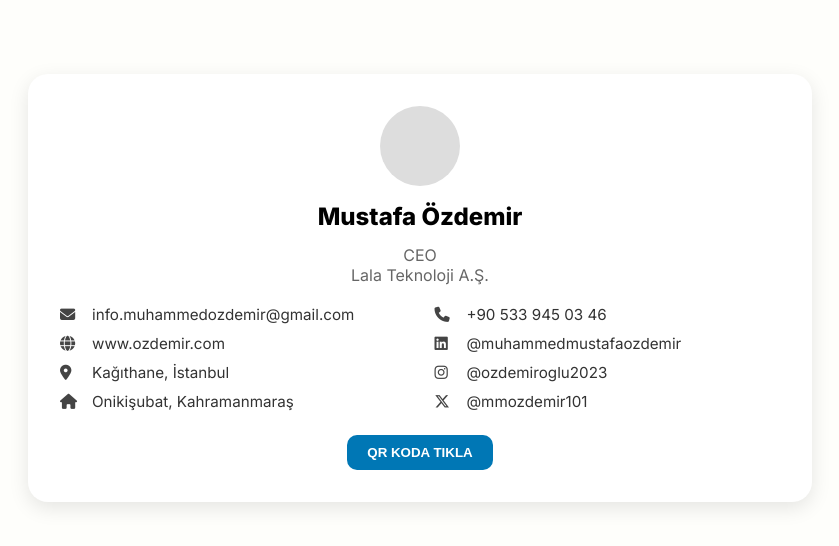
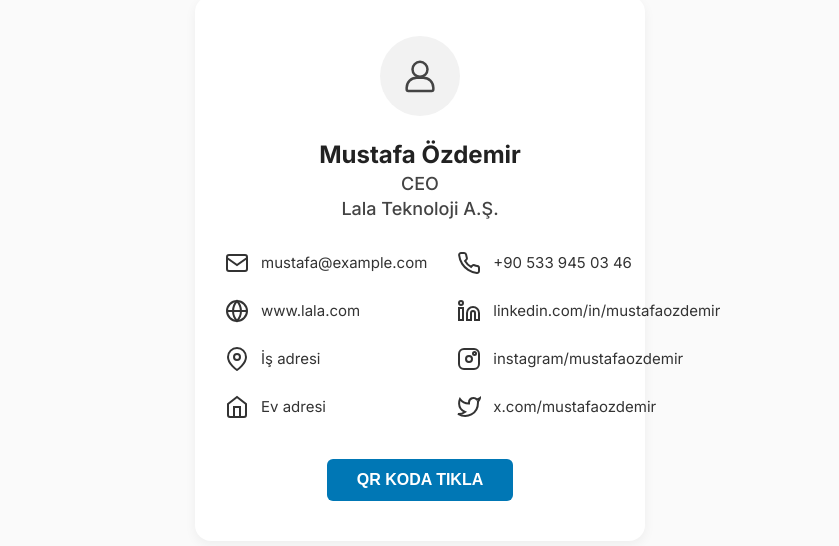
Before and after one commit to ozdemir1001/e-kartvizit, a plain HTML site: page index.html in a window 1280 px wide. Shown: the part 132-678 px from the top of the page, without its empty margins (220-1059 px from the left). Drawn offline with Linux system fonts and the light colour scheme.

Commit message:
Update index.html

```diff
--- a/index.html
+++ b/index.html
@@ -4,154 +4,291 @@
   <meta charset="UTF-8">
   <meta name="viewport" content="width=device-width, initial-scale=1.0">
   <title>Mustafa Özdemir | CEO</title>
-  <link href="https://fonts.googleapis.com/css2?family=Inter:wght@400;600;800&display=swap" rel="stylesheet">
-  <script src="https://kit.fontawesome.com/a076d05399.js" crossorigin="anonymous"></script>
+  <link href="https://fonts.googleapis.com/css2?family=Inter:wght@400;500;600;700&display=swap" rel="stylesheet">
   <style>
+    * {
+      margin: 0;
+      padding: 0;
+      box-sizing: border-box;
+    }
+
     body {
-      margin: 0;
       font-family: 'Inter', sans-serif;
-      background-color: #fefefb;
+      background-color: #fafafa;
       display: flex;
       justify-content: center;
       align-items: center;
       min-height: 100vh;
-      padding: 20px;
+      padding: 16px;
     }
-    .card {
+
+    .card-container {
       background: white;
-      padding: 32px;
-      border-radius: 20px;
-      box-shadow: 0 6px 20px rgba(0,0,0,0.1);
+      border-radius: 16px;
+      box-shadow: 0 4px 12px rgba(0,0,0,0.05);
       width: 100%;
-      max-width: 720px;
-      text-align: center;
+      max-width: 450px;
+      padding: 40px 30px;
+      margin: 0 auto;
     }
+
     .avatar {
       width: 80px;
       height: 80px;
-      background-color: #ddd;
+      background-color: #f2f2f2;
       border-radius: 50%;
-      margin: 0 auto 16px;
+      margin: 0 auto 24px;
+      display: flex;
+      align-items: center;
+      justify-content: center;
     }
-    h1 {
-      font-size: 1.5rem;
+
+    .avatar-icon {
+      width: 40px;
+      height: 40px;
+      color: #444;
+    }
+
+    .name {
+      font-size: 24px;
       font-weight: 700;
+      text-align: center;
+      color: #222;
       margin-bottom: 4px;
     }
-    h2 {
-      font-size: 1rem;
+
+    .title {
+      font-size: 18px;
       font-weight: 500;
-      color: #666;
-      margin-bottom: 16px;
+      text-align: center;
+      color: #444;
+      margin-bottom: 4px;
     }
+
+    .company {
+      font-size: 18px;
+      font-weight: 500;
+      text-align: center;
+      color: #444;
+      margin-bottom: 32px;
+    }
+
     .info-grid {
-      display: flex;
-      flex-direction: column;
-      gap: 10px;
-      margin-top: 20px;
-      text-align: left;
+      display: grid;
+      grid-template-columns: 1fr 1fr;
+      column-gap: 30px;
+      row-gap: 24px;
     }
-    .info-row {
-      display: flex;
-      justify-content: space-between;
-      flex-wrap: wrap;
-      gap: 10px;
-    }
+
     .info-item {
       display: flex;
       align-items: center;
-      font-size: 0.95rem;
+    }
+
+    .icon {
+      min-width: 24px;
+      width: 24px;
+      margin-right: 12px;
       color: #333;
-      width: 48%;
-      word-break: break-word;
     }
-    .info-item i {
-      min-width: 24px;
-      margin-right: 8px;
-      color: #444;
+
+    .info-text {
+      font-size: 15px;
+      color: #333;
+      white-space: nowrap;
+      overflow: hidden;
+      text-overflow: ellipsis;
     }
+
     a {
-      color: #333;
+      color: inherit;
       text-decoration: none;
     }
-    a:hover {
-      text-decoration: underline;
-    }
+
     .qr-button {
-      margin-top: 24px;
-      padding: 10px 20px;
+      display: block;
+      width: max-content;
+      margin: 40px auto 0;
+      padding: 12px 30px;
       background-color: #0077b5;
       color: white;
       border: none;
-      border-radius: 10px;
+      border-radius: 6px;
       font-weight: 600;
+      font-size: 16px;
       cursor: pointer;
+      text-transform: uppercase;
     }
+
     .qr-modal {
       display: none;
       position: fixed;
-      top: 0; left: 0;
-      width: 100vw;
-      height: 100vh;
-      background: rgba(0,0,0,0.6);
+      top: 0;
+      left: 0;
+      width: 100%;
+      height: 100%;
+      background-color: rgba(0,0,0,0.7);
+      z-index: 100;
       justify-content: center;
       align-items: center;
     }
-    .qr-content {
-      background: #fff;
+
+    .qr-modal-content {
+      background-color: white;
       padding: 24px;
-      border-radius: 16px;
+      border-radius: 12px;
       text-align: center;
     }
-    .qr-content img {
-      width: 150px;
-      height: 150px;
+
+    .qr-modal-content img {
+      width: 200px;
+      height: 200px;
+      margin-bottom: 16px;
     }
 
+    .close-button {
+      background-color: #f2f2f2;
+      border: none;
+      padding: 8px 16px;
+      border-radius: 4px;
+      cursor: pointer;
+      font-weight: 500;
+    }
+
+    /* Media query for mobile devices */
     @media (max-width: 600px) {
-      .info-row {
-        flex-direction: column;
-        gap: 6px;
+      .info-grid {
+        grid-template-columns: 1fr;
+        gap: 20px;
       }
-      .info-item {
+
+      .card-container {
+        padding: 30px 20px;
+      }
+
+      .qr-button {
         width: 100%;
       }
     }
   </style>
 </head>
 <body>
-  <div class="card">
-    <div class="avatar"></div>
-    <h1>Mustafa Özdemir</h1>
-    <h2>CEO<br>Lala Teknoloji A.Ş.</h2>
+  <div class="card-container">
+    <div class="avatar">
+      <svg class="avatar-icon" viewBox="0 0 24 24" fill="none" stroke="currentColor" stroke-width="1.5">
+        <circle cx="12" cy="8" r="4.5"/>
+        <path d="M20 19v1a1 1 0 01-1 1H5a1 1 0 01-1-1v-1a6 6 0 016-6h4a6 6 0 016 6z"/>
+      </svg>
+    </div>
+
+    <h1 class="name">Mustafa Özdemir</h1>
+    <h2 class="title">CEO</h2>
+    <div class="company">Lala Teknoloji A.Ş.</div>
 
     <div class="info-grid">
-      <div class="info-row">
-        <div class="info-item"><i class="fas fa-envelope"></i><a href="mailto:info.muhammedozdemir@gmail.com">info.muhammedozdemir@gmail.com</a></div>
-        <div class="info-item"><i class="fas fa-phone"></i><a href="tel:+905339450346">+90 533 945 03 46</a></div>
+      <div class="info-item">
+        <svg class="icon" viewBox="0 0 24 24" fill="none" stroke="currentColor" stroke-width="2">
+          <rect x="2" y="4" width="20" height="16" rx="2"/>
+          <path d="M22 7L12 14L2 7"/>
+        </svg>
+        <span class="info-text">
+          <a href="mailto:info.muhammedozdemir@gmail.com">mustafa@example.com</a>
+        </span>
       </div>
-      <div class="info-row">
-        <div class="info-item"><i class="fas fa-globe"></i><a href="https://www.ozdemir.com" target="_blank">www.ozdemir.com</a></div>
-        <div class="info-item"><i class="fab fa-linkedin"></i><a href="https://linkedin.com/in/muhammedmustafaozdemir" target="_blank">@muhammedmustafaozdemir</a></div>
+
+      <div class="info-item">
+        <svg class="icon" viewBox="0 0 24 24" fill="none" stroke="currentColor" stroke-width="2">
+          <path d="M22 16.92v3a2 2 0 01-2.18 2 19.79 19.79 0 01-8.63-3.07 19.5 19.5 0 01-6-6 19.79 19.79 0 01-3.07-8.67A2 2 0 014.11 2h3a2 2 0 012 1.72 12.84 12.84 0 00.7 2.81 2 2 0 01-.45 2.11L8.09 9.91a16 16 0 006 6l1.27-1.27a2 2 0 012.11-.45 12.84 12.84 0 002.81.7A2 2 0 0122 16.92z"/>
+        </svg>
+        <span class="info-text">
+          <a href="tel:+905339450346">+90 533 945 03 46</a>
+        </span>
       </div>
-      <div class="info-row">
-        <div class="info-item"><i class="fas fa-map-marker-alt"></i><a href="https://maps.google.com/?q=Kağıthane, İstanbul" target="_blank">Kağıthane, İstanbul</a></div>
-        <div class="info-item"><i class="fab fa-instagram"></i><a href="https://instagram.com/ozdemiroglu2023" target="_blank">@ozdemiroglu2023</a></div>
+
+      <div class="info-item">
+        <svg class="icon" viewBox="0 0 24 24" fill="none" stroke="currentColor" stroke-width="2">
+          <circle cx="12" cy="12" r="10"/>
+          <path d="M2 12h20M12 2a15.3 15.3 0 014 10 15.3 15.3 0 01-4 10 15.3 15.3 0 01-4-10 15.3 15.3 0 014-10z"/>
+        </svg>
+        <span class="info-text">
+          <a href="https://www.lala.com" target="_blank">www.lala.com</a>
+        </span>
       </div>
-      <div class="info-row">
-        <div class="info-item"><i class="fas fa-home"></i><a href="https://maps.google.com/?q=Onikişubat, Kahramanmaraş" target="_blank">Onikişubat, Kahramanmaraş</a></div>
-        <div class="info-item"><i class="fab fa-x-twitter"></i><a href="https://x.com/mmozdemir101" target="_blank">@mmozdemir101</a></div>
+
+      <div class="info-item">
+        <svg class="icon" viewBox="0 0 24 24" fill="none" stroke="currentColor" stroke-width="2">
+          <path d="M16 8a6 6 0 016 6v7h-4v-7a2 2 0 00-2-2 2 2 0 00-2 2v7h-4v-7a6 6 0 016-6z"/>
+          <rect x="2" y="9" width="4" height="12"/>
+          <circle cx="4" cy="4" r="2"/>
+        </svg>
+        <span class="info-text">
+          <a href="https://linkedin.com/in/mustafaozdemir" target="_blank">linkedin.com/in/mustafaozdemir</a>
+        </span>
+      </div>
+
+      <div class="info-item">
+        <svg class="icon" viewBox="0 0 24 24" fill="none" stroke="currentColor" stroke-width="2">
+          <path d="M21 10c0 7-9 13-9 13s-9-6-9-13a9 9 0 0118 0z"/>
+          <circle cx="12" cy="10" r="3"/>
+        </svg>
+        <span class="info-text">
+          <a href="https://maps.google.com/?q=İş+adresi" target="_blank">İş adresi</a>
+        </span>
+      </div>
+
+      <div class="info-item">
+        <svg class="icon" viewBox="0 0 24 24" fill="none" stroke="currentColor" stroke-width="2">
+          <rect x="2" y="2" width="20" height="20" rx="5"/>
+          <circle cx="12" cy="12" r="3"/>
+          <circle cx="17.5" cy="6.5" r="1.5"/>
+        </svg>
+        <span class="info-text">
+          <a href="https://instagram.com/mustafaozdemir" target="_blank">instagram/mustafaozdemir</a>
+        </span>
+      </div>
+
+      <div class="info-item">
+        <svg class="icon" viewBox="0 0 24 24" fill="none" stroke="currentColor" stroke-width="2">
+          <path d="M3 9l9-7 9 7v11a2 2 0 01-2 2H5a2 2 0 01-2-2z"/>
+          <polyline points="9 22 9 12 15 12 15 22"/>
+        </svg>
+        <span class="info-text">
+          <a href="https://maps.google.com/?q=Ev+adresi" target="_blank">Ev adresi</a>
+        </span>
+      </div>
+
+      <div class="info-item">
+        <svg class="icon" viewBox="0 0 24 24" fill="none" stroke="currentColor" stroke-width="2">
+          <path d="M23 3a10.9 10.9 0 01-3.14 1.53 4.48 4.48 0 00-7.86 3v1A10.66 10.66 0 013 4s-4 9 5 13a11.64 11.64 0 01-7 2c9 5 20 0 20-11.5a4.5 4.5 0 00-.08-.83A7.72 7.72 0 0023 3z"/>
+        </svg>
+        <span class="info-text">
+          <a href="https://x.com/mustafaozdemir" target="_blank">x.com/mustafaozdemir</a>
+        </span>
       </div>
     </div>
 
-    <button class="qr-button" onclick="document.getElementById('qr').style.display='flex'">QR KODA TIKLA</button>
+    <button class="qr-button" onclick="document.getElementById('qrModal').style.display='flex'">QR KODA TIKLA</button>
   </div>
 
-  <div class="qr-modal" id="qr" onclick="this.style.display='none'">
-    <div class="qr-content">
-      <p>Kartvizit QR Kodu</p>
-      <img src="https://api.qrserver.com/v1/create-qr-code/?size=150x150&data=https://ozdemir1001.github.io/e-kartvizit/" alt="QR Kodu">
+  <!-- QR Modal -->
+  <div id="qrModal" class="qr-modal" onclick="this.style.display='none'">
+    <div class="qr-modal-content" onclick="event.stopPropagation()">
+      <img src="https://api.qrserver.com/v1/create-qr-code/?size=200x200&data=https://ozdemir1001.github.io/e-kartvizit/" alt="QR Kodu">
+      <p>Bu QR kodu mobil cihazınızla tarayın</p>
+      <button class="close-button" onclick="document.getElementById('qrModal').style.display='none'">Kapat</button>
     </div>
   </div>
+
+  <script>
+    // Make sure text doesn't wrap to next line on small screens
+    window.onload = function() {
+      const infoItems = document.querySelectorAll('.info-text');
+      infoItems.forEach(item => {
+        item.style.overflow = 'hidden';
+        item.style.textOverflow = 'ellipsis';
+        item.style.whiteSpace = 'nowrap';
+      });
+    };
+  </script>
 </body>
 </html>
```
